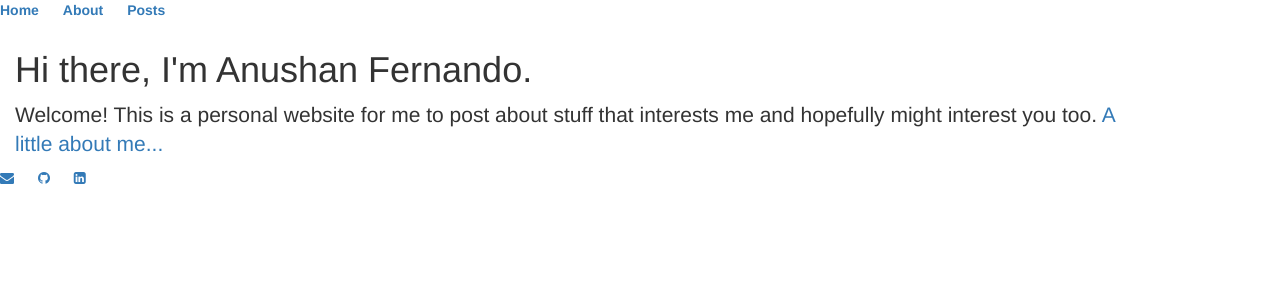
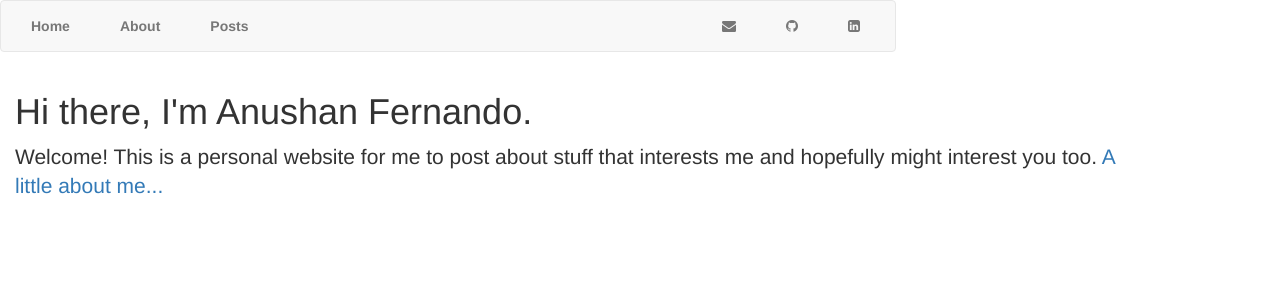
Before and after one commit to Nush395/Nush395.github.io, a Jekyll site: the page built from index.html, in a window 1280 px wide. Shown: the top 300 px of the page. Built offline with Jekyll 4.4.1, drawn with Linux system fonts in a browser that asks for light colours.

Commit message:
Add github, mail links to navbar.

```diff
--- a/_layouts/default.html
+++ b/_layouts/default.html
@@ -11,24 +11,24 @@
 
 		</head>
 		<body>
-			<nav>
-	    		<ul>
-	        		<li><a href="/">Home</a></li>
-		        	<li><a href="/about">About</a></li>
-	        		<li><a href="/posts">Posts</a></li>
-	    		</ul>
+			<nav class="navbar navbar-default">
+				<div class="container-fluid">
+					<ul class="nav navbar-nav">
+	        			<li><a href="/">Home</a></li>
+		        		<li><a href="/about">About</a></li>
+	        			<li><a href="/posts">Posts</a></li>
+	    		 	</ul>
+					<ul class="nav navbar-nav navbar-right">
+						<li><a href="mailto:anushan395@hotmail.co.uk"><i class="fa fa-envelope"></i></a></li>
+	        			<li><a href="https://github.com/Nush395"><i class="fa fa-github"></i></a></li>
+						<li><a href="https://www.linkedin.com/in/anushan-fernando-a73741125/"><i class="fa fa-linkedin-square"></i></a></li>
+					</ul>
+				</div>
 			</nav>
+
 			<div class="container">
+			{{ content }}
+			</div><!-- /.container -->
 
-			{{ content }}
-
-			</div><!-- /.container -->
-			<footer>
-	    		<ul>
-	        		<li><a href="mailto:anushan395@hotmail.co.uk"><i class="fa fa-envelope"></i></a></li>
-	        		<li><a href="https://github.com/Nush395"><i class="fa fa-github"></i></a></li>
-					<li><a href="https://www.linkedin.com/in/anushan-fernando-a73741125/"><i class="fa fa-linkedin-square"></i></a></li>
-				</ul>
-			</footer>
 		</body>
 	</html>
```
